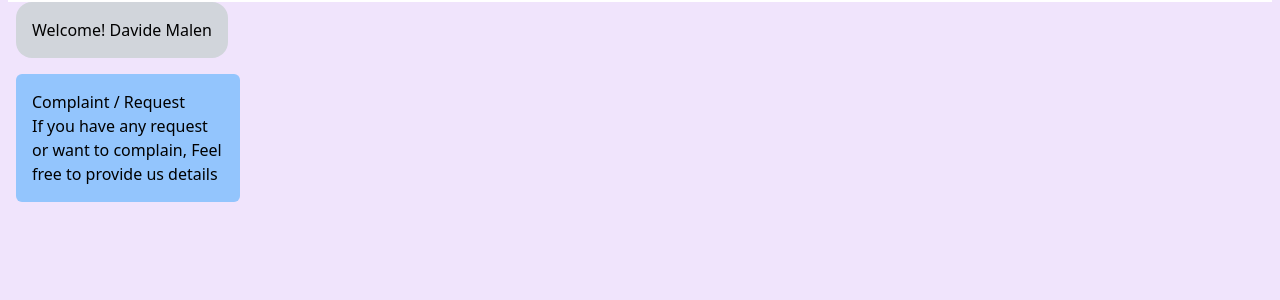
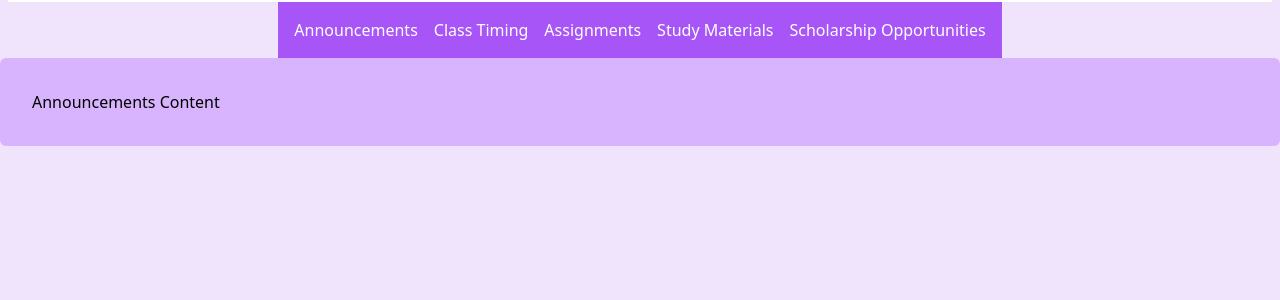
Before and after one commit to SamirKhan21860/LearnTogether, a Flask app: page / in a window 1280 px wide. Shown: the part 102-402 px from the top of the page. Run offline with Flask 3, Linux system fonts and the light colour scheme; a user stored in the database is signed in; data comes from the database, SQL or seed files in the repository; both versions use the stored data as it was after the commit; some libraries are stand-ins or nearby versions.

Commit message:
main markup added

```diff
--- a/app.py
+++ b/app.py
@@ -51,7 +51,7 @@ def signup():
         if not validate_class_name(class_name):
             flash_message("Class Name must adhere to the specified convention. i.e(CS50, CS or any acronym)", category='info')
             # return redirect(url_for('show_flash'))
-            return render_template("singup.html")
+            return render_template("signup.html")
 
         # Check if the email already exits
         email_exits = db.execute("SELECT * FROM students WHERE email = ?", email)
@@ -73,13 +73,9 @@ def signup():
         # Retrieve the newly inserted student's data
         student = db.execute("SELECT * FROM students WHERE email = ?", email)
 
-
-        # Assign the user_id to the session
-        session["user_id"] = student[0]["id"]
-
-
         # Redirect user to login page
-        return redirect(url_for("login"))
+        # return redirect(url_for("login"))
+        return render_template("login.html")
 
     # if user request is get
     return render_template("signup.html")
--- a/templates/index.html
+++ b/templates/index.html
@@ -9,25 +9,47 @@ Results
 <body class="bg-[rgb(240,228,252)] relative">
 
     <!-- User info -->
-    <div class="ml-4 mt-0 flex">
+    <!-- <div class="ml-4 mt-0 flex">
         <div class="bg-gray-300 text-black rounded-2xl font-sans p-4">
-            <!-- <h1 class="font-mono">Default Route: Index</h1> -->
             <h1>Welcome! {{ student[0]["full_name"] }}</h1>
         </div>
-    </div>
+    </div> -->
 
     <!-- Route to the Compalint / Request Page -->
-    <div class="complaint-request m-4 w-56">
+    <!-- <div class="complaint-request m-4 w-56">
         <a href="/complaint">
             <div class="bg-blue-300 hover:bg-blue-400 p-4 rounded-md">
                 <h2>Complaint / Request</h2>
                 <p>If you have any request or want to complain, Feel free to provide us details</p>
             </div>
         </a>
-    </div>
+    </div> -->
 
     <!-- Main Content Of the Page -->
-    <main>
+    <main class="flex flex-col items-center justify-center h-full">
+        <!-- Table like bar for multiple pages -->
+        <div class="navigationBar flex space-x-4 p-4 bg-purple-500 text-white">
+            <div class="navItem cursor-pointer" data-page="Announcements">Announcements</div>
+            <div class="navItem cursor-pointer" data-page="ClassTiming">Class Timing</div>
+            <div class="navItem cursor-pointer" data-page="Assignments">Assignments</div>
+            <div class="navItem cursor-pointer" data-page="StudyMaterials">Study Materials</div>
+            <div class="navItem cursor-pointer" data-page="ScholarshipOppertunities">Scholarship Opportunities</div>
+        </div>
+
+        <!-- multiple pages layout -->
+        <div class="switchPages flex overflow-hidden space-x-4">
+            <div class="page flex-shrink-0 w-full h-full p-8 bg-purple-300 rounded-md transform transition-transform duration-300 ease-in-out"
+                id="Announcements">Announcements Content</div>
+            <div class="page flex-shrink-0 w-full h-full p-8 bg-purple-400 rounded-md transform transition-transform duration-300 ease-in-out"
+                id="ClassTiming">Class Timing Content</div>
+            <div class="page flex-shrink-0 w-full h-full p-8 bg-purple-500 rounded-md transform transition-transform duration-300 ease-in-out"
+                id="Assignments">Assignments Content</div>
+            <div class="page flex-shrink-0 w-full h-full p-8 bg-purple-600 rounded-md transform transition-transform duration-300 ease-in-out"
+                id="StudyMaterials">Study Materials Content</div>
+            <div class="page flex-shrink-0 w-full h-full p-8 bg-purple-700 rounded-md transform transition-transform duration-300 ease-in-out"
+                id="ScholarshipOppertunities">Scholarship Opportunities Content</div>
+        </div>
+        </div>
 
     </main>
 
@@ -113,6 +135,26 @@ Results
                     showFlashMessage(message[0], message[1]);
                 });
             }
+
+            // Multiple pages effect JS
+            const navItems = document.querySelectorAll('.navItem');
+            const pages = document.querySelectorAll('.page');
+
+            navItems.forEach(item => {
+                item.addEventListener('click', function () {
+                    const selectedPage = this.getAttribute('data-page');
+                    showPage(selectedPage);
+                });
+            });
+
+            function showPage(pageId) {
+                pages.forEach(page => {
+                    page.style.transform = 'translateX(-100%)';
+                });
+
+                const selectedPage = document.getElementById(pageId);
+                selectedPage.style.transform = 'translateX(0)';
+            }
         });
 
     </script>
```
Also changed, not shown: learntogether.db, 2 other files.
